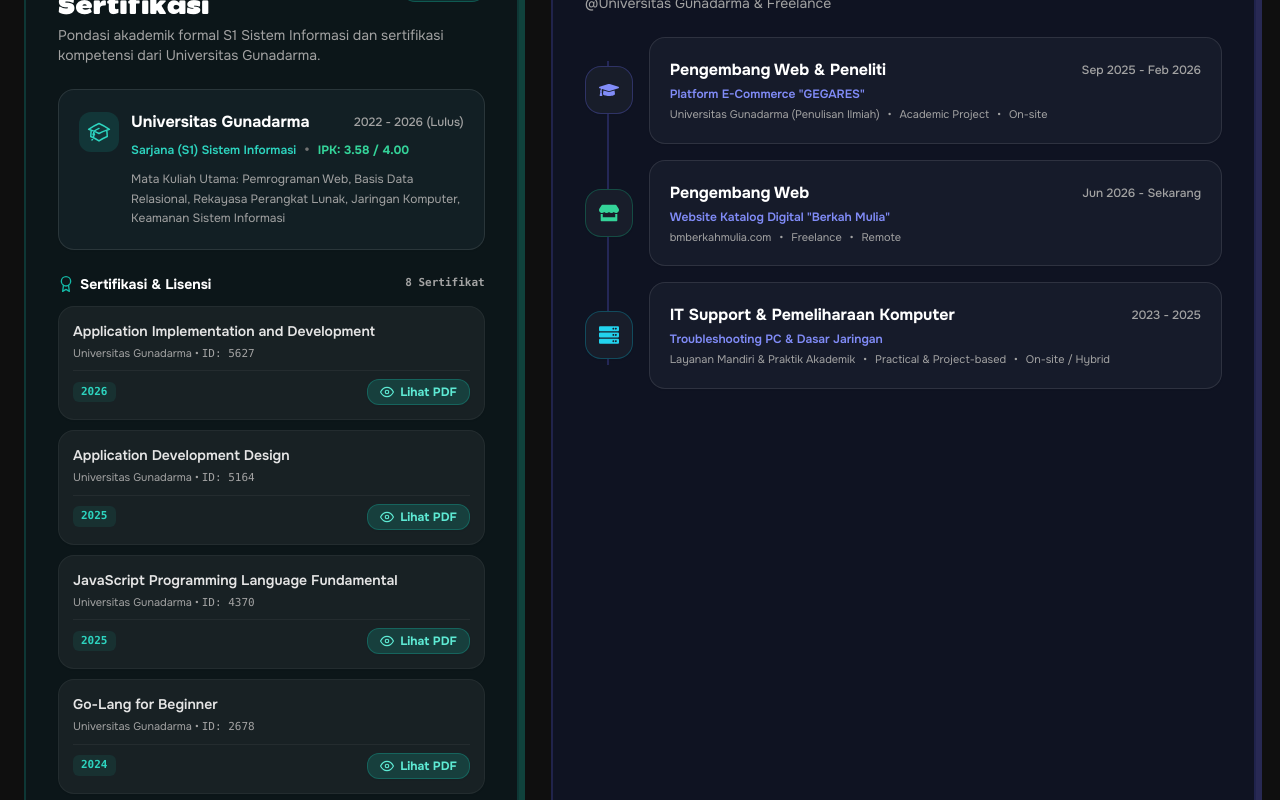
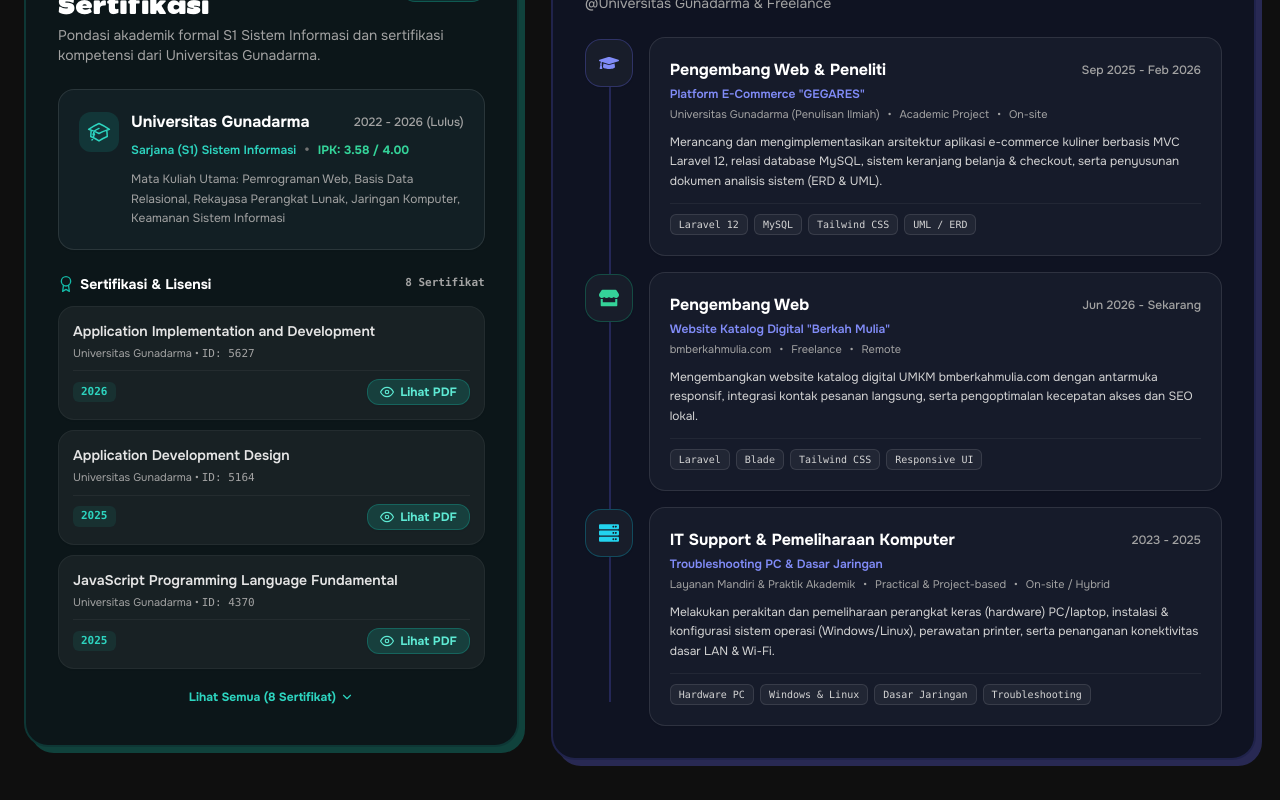
Before and after one commit to greedykid/portofolio-v3, a Next.js app: page /about in a window 1280 px wide. Shown: the part 820-1620 px from the top of the page. Built offline with nearby package versions, Linux system fonts and the light colour scheme.

Commit message:
fix(about): eliminate empty space in Career Timeline by adding role descriptions and aligning grid

```diff
--- a/src/app/about/page.tsx
+++ b/src/app/about/page.tsx
@@ -28,6 +28,11 @@ interface CareerItem {
   period: string;
   type: string;
   workplace: string;
+  description: {
+    id: string;
+    en: string;
+  };
+  skills: string[];
   icon: React.ComponentType<{ className?: string }>;
   iconBg: string;
   iconColor: string;
@@ -53,6 +58,11 @@ const CAREER_DATA: CareerItem[] = [
     period: 'Sep 2025 - Feb 2026',
     type: 'Academic Project',
     workplace: 'On-site',
+    description: {
+      id: 'Merancang dan mengimplementasikan arsitektur aplikasi e-commerce kuliner berbasis MVC Laravel 12, relasi database MySQL, sistem keranjang belanja & checkout, serta penyusunan dokumen analisis sistem (ERD & UML).',
+      en: 'Designed and implemented MVC culinary e-commerce application architecture using Laravel 12, MySQL relational database, shopping cart & checkout flow, and system analysis documentation (ERD & UML).',
+    },
+    skills: ['Laravel 12', 'MySQL', 'Tailwind CSS', 'UML / ERD'],
     icon: FaGraduationCap,
     iconBg: 'bg-[#181d2a] border-indigo-500/30 text-indigo-400',
     iconColor: '#6366f1',
@@ -65,6 +75,11 @@ const CAREER_DATA: CareerItem[] = [
     period: 'Jun 2026 - Sekarang',
     type: 'Freelance',
     workplace: 'Remote',
+    description: {
+      id: 'Mengembangkan website katalog digital UMKM bmberkahmulia.com dengan antarmuka responsif, integrasi kontak pesanan langsung, serta pengoptimalan kecepatan akses dan SEO lokal.',
+      en: 'Developed responsive digital MSME product catalog website bmberkahmulia.com with direct order contact integration, load speed optimization, and local SEO.',
+    },
+    skills: ['Laravel', 'Blade', 'Tailwind CSS', 'Responsive UI'],
     icon: FaStore,
     iconBg: 'bg-[#181d2a] border-emerald-500/30 text-emerald-400',
     iconColor: '#10b981',
@@ -77,6 +92,11 @@ const CAREER_DATA: CareerItem[] = [
     period: '2023 - 2025',
     type: 'Practical & Project-based',
     workplace: 'On-site / Hybrid',
+    description: {
+      id: 'Melakukan perakitan dan pemeliharaan perangkat keras (hardware) PC/laptop, instalasi & konfigurasi sistem operasi (Windows/Linux), perawatan printer, serta penanganan konektivitas dasar LAN & Wi-Fi.',
+      en: 'Conducted PC/laptop hardware assembly and maintenance, operating system installation & setup (Windows/Linux), printer care, and basic local network connectivity setup (LAN & Wi-Fi).',
+    },
+    skills: ['Hardware PC', 'Windows & Linux', 'Dasar Jaringan', 'Troubleshooting'],
     icon: FaServer,
     iconBg: 'bg-[#181d2a] border-cyan-500/30 text-cyan-400',
     iconColor: '#06b6d4',
@@ -91,7 +111,7 @@ export default function AboutPage() {
   const [isResumeOpen, setIsResumeOpen] = useState(false);
 
   const displayedCareer = showAllCareer ? CAREER_DATA : CAREER_DATA.slice(0, 3);
-  const displayedCerts = showAllCerts ? CERTIFICATES : CERTIFICATES.slice(0, 5);
+  const displayedCerts = showAllCerts ? CERTIFICATES : CERTIFICATES.slice(0, 3);
 
   return (
     <div className="w-full py-4 md:py-8">
@@ -152,9 +172,9 @@ export default function AboutPage() {
         </div>
 
         {/* 2. Side-by-Side Cards: Edukasi & Sertifikasi (Kiri) vs Karir & Pengalaman (Kanan) */}
-        <div className="grid grid-cols-1 lg:grid-cols-12 gap-6 sm:gap-8 mb-8">
+        <div className="grid grid-cols-1 lg:grid-cols-12 gap-6 sm:gap-8 items-start mb-8">
           {/* Left Card: Pendidikan & Sertifikasi */}
-          <div className="lg:col-span-5 relative rounded-3xl border-2 border-teal-300/80 dark:border-teal-500/20 bg-teal-50/50 dark:bg-[#0c1619] p-4 sm:p-6 md:p-8 shadow-[6px_6px_0px_0px_rgba(20,184,166,0.2)] dark:shadow-[6px_6px_0px_0px_rgba(20,184,166,0.3)] flex flex-col justify-between">
+          <div className="lg:col-span-5 relative rounded-3xl border-2 border-teal-300/80 dark:border-teal-500/20 bg-teal-50/50 dark:bg-[#0c1619] p-4 sm:p-6 md:p-8 shadow-[6px_6px_0px_0px_rgba(20,184,166,0.2)] dark:shadow-[6px_6px_0px_0px_rgba(20,184,166,0.3)]">
             <div>
               <div className="flex items-center justify-between gap-3 mb-1">
                 <h3 className="text-neutral-900 dark:text-white text-lg sm:text-xl md:text-2xl font-brak font-bold">
@@ -293,15 +313,15 @@ export default function AboutPage() {
             </p>
 
             {/* Seamless Connected Vertical Timeline */}
-            <div className="relative space-y-4 before:absolute before:left-[20px] sm:before:left-[22px] before:top-6 before:bottom-6 before:w-[2px] before:bg-indigo-500/30 dark:before:bg-indigo-500/25">
+            <div className="relative space-y-4 before:absolute before:left-[20px] sm:before:left-[22px] md:before:left-[24px] before:top-6 before:bottom-6 before:w-[2px] before:bg-indigo-500/30 dark:before:bg-indigo-500/25">
               {displayedCareer.map((career, idx) => {
                 const Icon = career.icon;
                 return (
-                  <div key={idx} className="relative flex items-center gap-3 sm:gap-4 group">
+                  <div key={idx} className="relative flex items-start gap-3 sm:gap-4 group">
                     {/* Centered Node Avatar Badge */}
                     <div
                       className={cn(
-                        'relative z-10 flex h-10 w-10 sm:h-11 sm:w-11 md:h-12 md:w-12 shrink-0 items-center justify-center rounded-2xl border shadow-sm transition-transform duration-200 group-hover:scale-105',
+                        'relative z-10 flex h-10 w-10 sm:h-11 sm:w-11 md:h-12 md:w-12 shrink-0 items-center justify-center rounded-2xl border shadow-sm transition-transform duration-200 group-hover:scale-105 mt-0.5',
                         career.iconBg
                       )}
                     >
@@ -329,6 +349,23 @@ export default function AboutPage() {
                         <span>{career.type}</span>
                         <span>•</span>
                         <span>{career.workplace}</span>
+                      </div>
+
+                      {/* Role Description */}
+                      <p className="text-xs text-neutral-600 dark:text-neutral-300 mt-2.5 leading-relaxed">
+                        {locale === 'id' ? career.description.id : career.description.en}
+                      </p>
+
+                      {/* Skills Badges */}
+                      <div className="flex flex-wrap gap-1.5 mt-3 pt-2.5 border-t border-neutral-100 dark:border-white/5">
+                        {career.skills.map((skill) => (
+                          <span
+                            key={skill}
+                            className="px-2 py-0.5 rounded-md bg-neutral-100 dark:bg-white/5 text-[10px] font-mono font-medium text-neutral-600 dark:text-neutral-300 border border-neutral-200 dark:border-white/10"
+                          >
+                            {skill}
+                          </span>
+                        ))}
                       </div>
                     </div>
                   </div>
```
